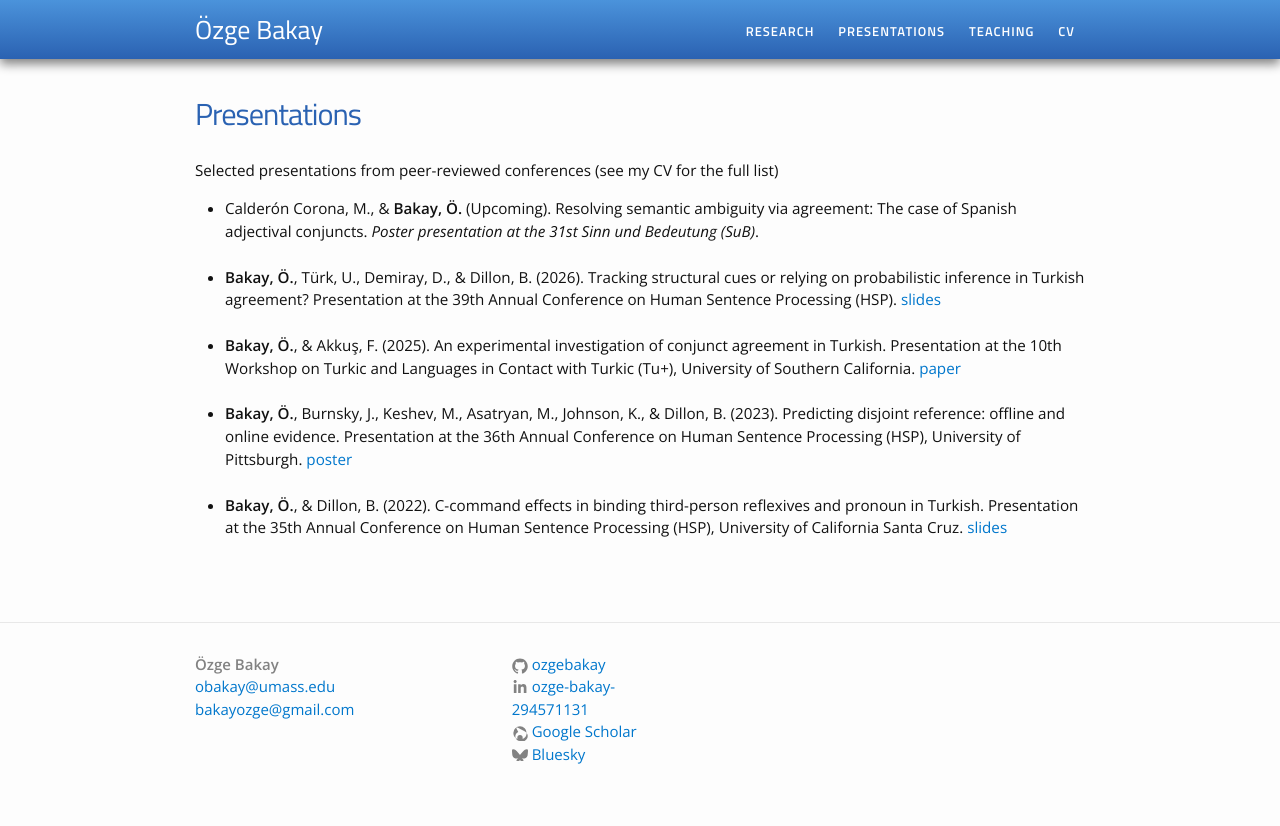
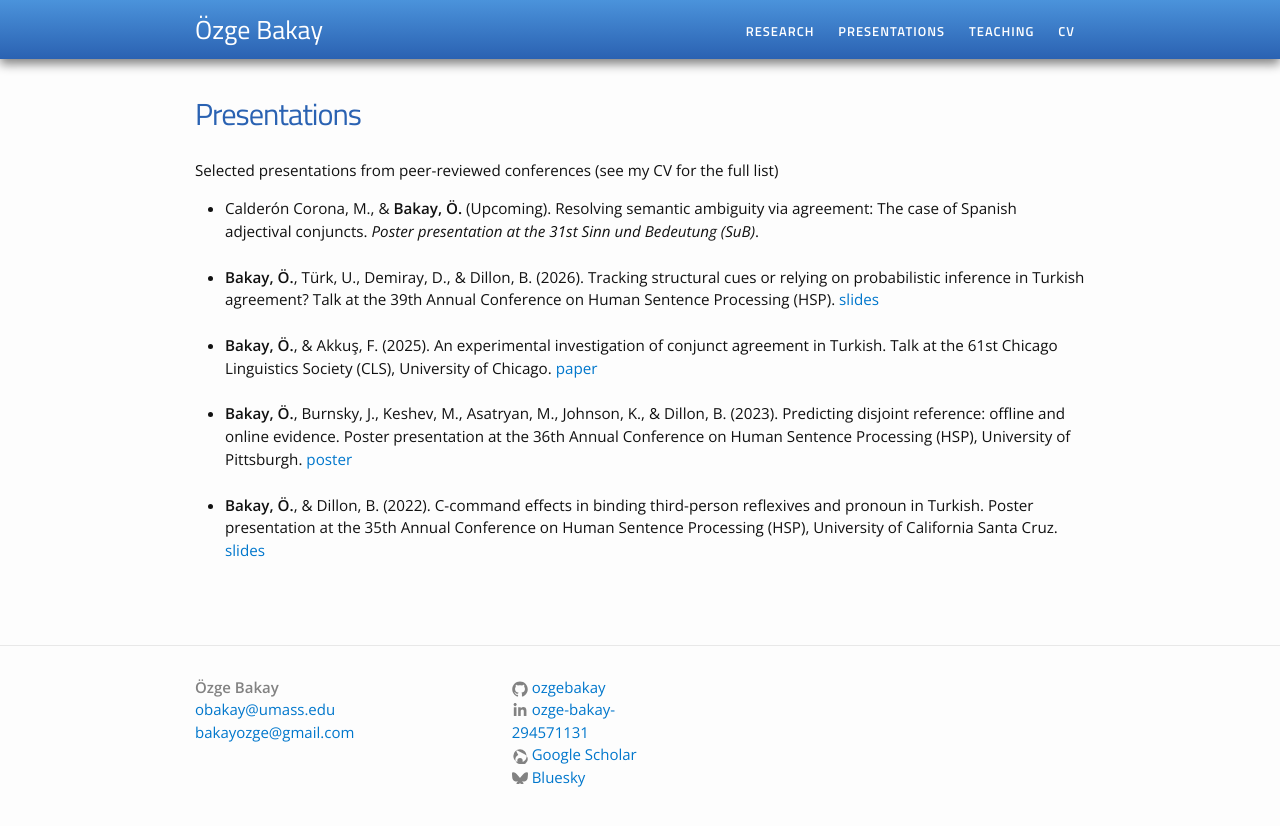
Before and after one commit to ozgebakay/ozgebakay.github.io, a Jekyll site: the page built from presentations.md, in a window 1280 px wide. Shown: the top 826 px of the page. Built offline with Jekyll 4.4.1, drawn with Linux system fonts in a browser that asks for light colours.

Commit message:
Update presentations.md

```diff
--- a/presentations.md
+++ b/presentations.md
@@ -11,19 +11,19 @@ Selected presentations from peer-reviewed conferences (see my CV for the full li
 	</li>
 	<br>
 	<li>
-		<b>Bakay, Ö.</b>, Türk, U., Demiray, D., &amp; Dillon, B. (2026). Tracking structural cues or relying on probabilistic inference in Turkish agreement? Presentation at the 39th Annual Conference on Human Sentence Processing (HSP). <a href="/projects/HSP2026_BakayEtAl_TurkishAgreement.pdf">slides</a>
+		<b>Bakay, Ö.</b>, Türk, U., Demiray, D., &amp; Dillon, B. (2026). Tracking structural cues or relying on probabilistic inference in Turkish agreement? Talk at the 39th Annual Conference on Human Sentence Processing (HSP). <a href="/projects/HSP2026_BakayEtAl_TurkishAgreement.pdf">slides</a>
 	</li>
 	<br>
 	<li>
-		<b>Bakay, Ö.</b>, &amp; Akkuş, F. (2025). An experimental investigation of conjunct agreement in Turkish. Presentation at the 10th Workshop on Turkic and Languages in Contact with Turkic (Tu+), University of Southern California. <a href="/projects/BakayAkkusCLS61.pdf">paper</a>
+		<b>Bakay, Ö.</b>, &amp; Akkuş, F. (2025). An experimental investigation of conjunct agreement in Turkish. Talk at the 61st Chicago Linguistics Society (CLS), University of Chicago. <a href="/projects/BakayAkkusCLS61.pdf">paper</a>
 	</li>
 	<br>
 	<li>
-		<b>Bakay, Ö.</b>, Burnsky, J., Keshev, M., Asatryan, M., Johnson, K., &amp; Dillon, B. (2023). Predicting disjoint reference: offline and online evidence. Presentation at the 36th Annual Conference on Human Sentence Processing (HSP), University of Pittsburgh. <a href="/projects/Bakayetal2023_HSP.pdf">poster</a>
+		<b>Bakay, Ö.</b>, Burnsky, J., Keshev, M., Asatryan, M., Johnson, K., &amp; Dillon, B. (2023). Predicting disjoint reference: offline and online evidence. Poster presentation at the 36th Annual Conference on Human Sentence Processing (HSP), University of Pittsburgh. <a href="/projects/Bakayetal2023_HSP.pdf">poster</a>
 	</li>
 	<br>
 	<li>
-		<b>Bakay, Ö.</b>, &amp; Dillon, B. (2022). C-command effects in binding third-person reflexives and pronoun in Turkish. Presentation at the 35th Annual Conference on Human Sentence Processing (HSP), University of California Santa Cruz. <a href="/projects/HSP2022Bakay&Dillon_revised.pdf">slides</a>
+		<b>Bakay, Ö.</b>, &amp; Dillon, B. (2022). C-command effects in binding third-person reflexives and pronoun in Turkish. Poster presentation at the 35th Annual Conference on Human Sentence Processing (HSP), University of California Santa Cruz. <a href="/projects/HSP2022Bakay&Dillon_revised.pdf">slides</a>
 	</li>
 	<br>
 </ul>
```
